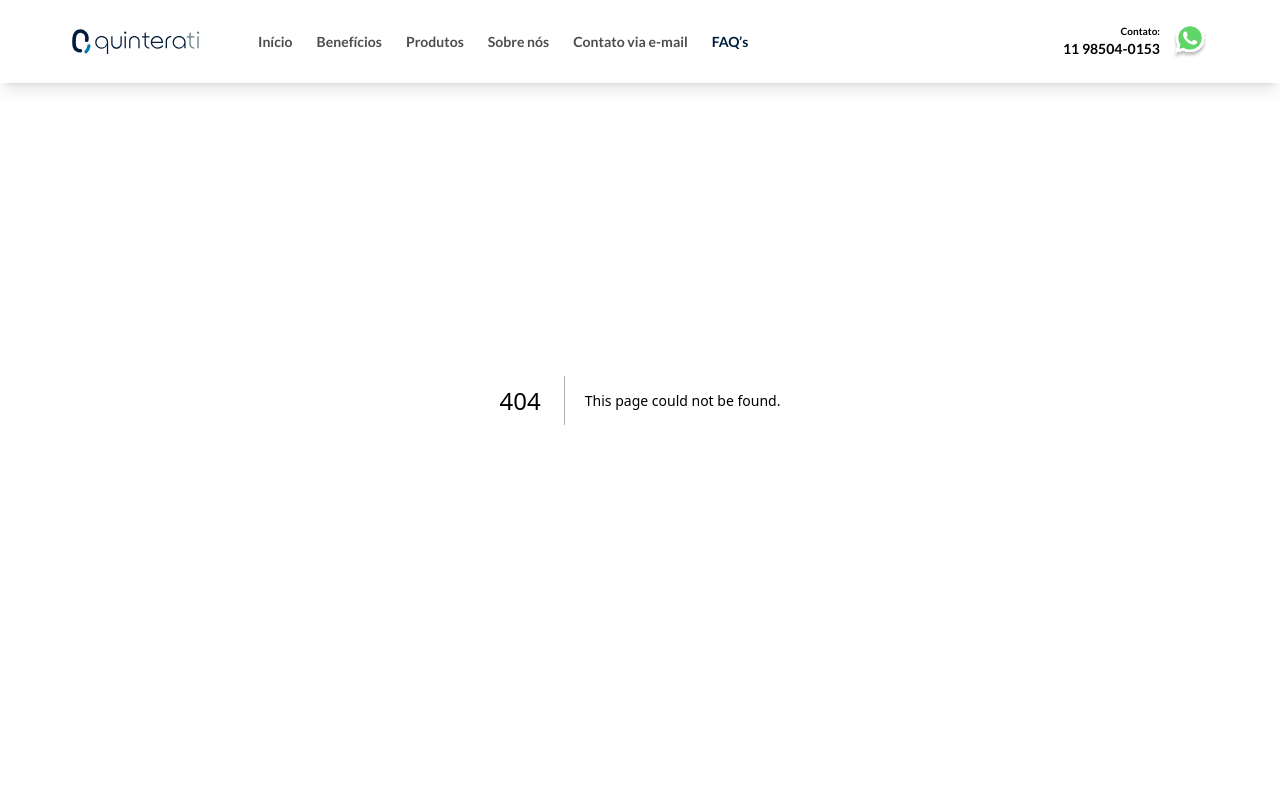
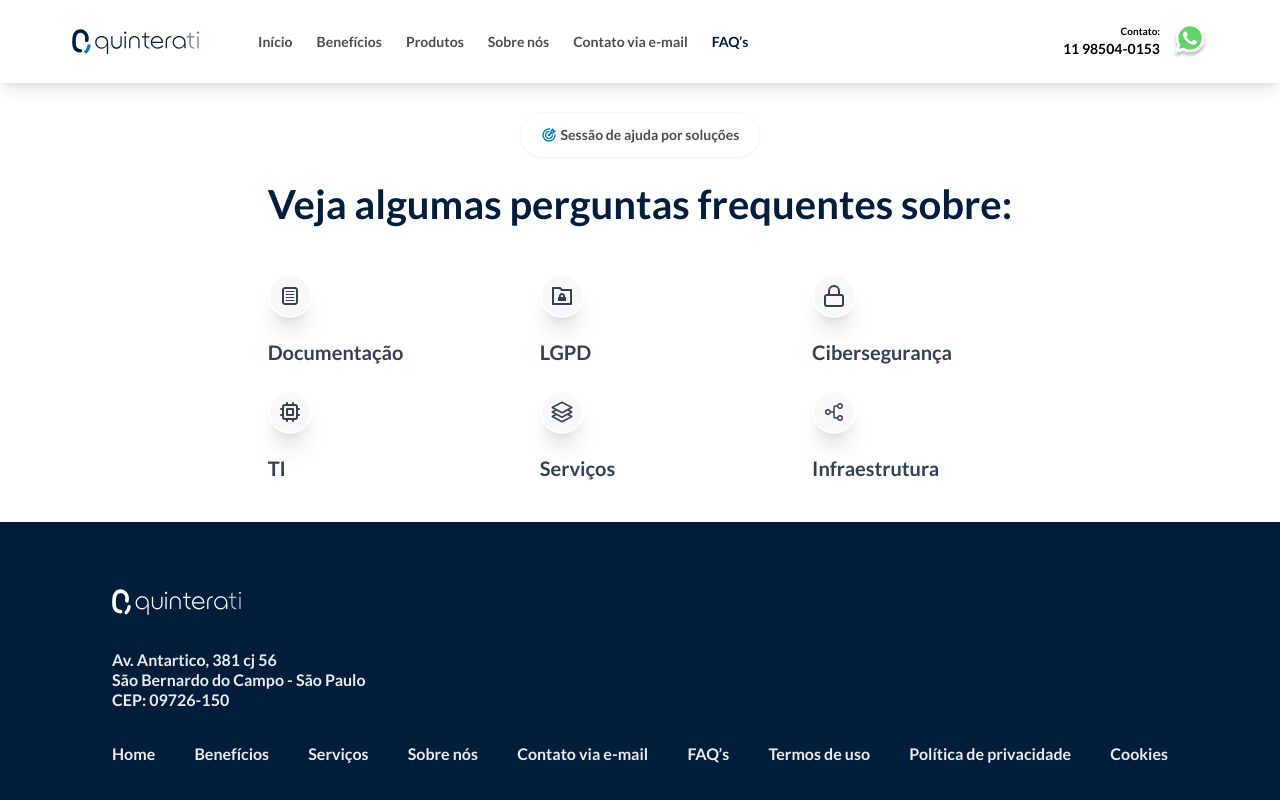
Before and after one commit to fernandoesposito/quinterati-web, a Next.js app: page /faqs in a window 1280 px wide. Before the commit this address had no page. Shown: the top 800 px of the page. Built offline with nearby package versions, Linux system fonts and the light colour scheme.

Commit message:
add: faq section, component & page

```diff
--- /dev/null
+++ b/src/app/faqs/page.tsx
@@ -0,0 +1,131 @@
+"use client"
+
+import { useState } from "react";
+
+import { FiLock } from "react-icons/fi";
+import { HiOutlineChip } from "react-icons/hi";
+import { HiOutlineSquare3Stack3D } from "react-icons/hi2";
+import { PiGitFork } from "react-icons/pi";
+import { RiFolderLockLine } from "react-icons/ri";
+import { TbTargetArrow } from "react-icons/tb";
+import { TiDocumentText } from "react-icons/ti";
+
+import { FaqCard } from "@/components/faqCard";
+import { FaqSection } from "@/components/faqSection";
+import { Highlight } from "@/components/highlight";
+
+export default function Faqs() {
+  const [ selectedId, setSelectedId ] = useState<number | null>(null);
+  const [currentTopic, setCurrentTopic] = useState<string>("");
+
+  return (
+    <>
+      <section className="w-screen bg-white px-52 pt-[calc(5rem+32px)] pb-10 flex flex-col gap-12">
+        <div className="flex flex-col items-center justify-center gap-4">
+          <Highlight
+            description="Sessão de ajuda por soluções"
+            icon={<TbTargetArrow />}
+          />
+          <div className="flex flex-col gap-10">
+            <h1 className="text-primary font-black text-header">Veja algumas perguntas frequentes sobre:</h1>
+            <div className="grid grid-cols-3 gap-x-[4.5rem] gap-y-6">
+              <FaqCard
+                id={0}
+                selectedId={selectedId}
+                setSelectedId={setSelectedId}
+                icon={<TiDocumentText />}
+                title="Documentação"
+                setCurrentTopic={setCurrentTopic}
+              />
+              <FaqCard
+                id={1}
+                selectedId={selectedId}
+                setSelectedId={setSelectedId}
+                icon={<RiFolderLockLine />}
+                title="LGPD"
+                setCurrentTopic={setCurrentTopic}
+              />
+              <FaqCard
+                id={2}
+                selectedId={selectedId}
+                setSelectedId={setSelectedId}
+                icon={<FiLock />}
+                title="Cibersegurança"
+                setCurrentTopic={setCurrentTopic}
+              />
+              <FaqCard
+                id={3}
+                selectedId={selectedId}
+                setSelectedId={setSelectedId}
+                icon={<HiOutlineChip />}
+                title="TI"
+                setCurrentTopic={setCurrentTopic}
+              />
+              <FaqCard
+                id={4}
+                selectedId={selectedId}
+                setSelectedId={setSelectedId}
+                icon={<HiOutlineSquare3Stack3D />}
+                title="Serviços"
+                setCurrentTopic={setCurrentTopic}
+              />
+              <FaqCard
+                id={5}
+                icon={<PiGitFork style={{ transform: "rotate(90deg)" }}/>}
+                selectedId={selectedId}
+                setSelectedId={setSelectedId}
+                title="Infraestrutura"
+                setCurrentTopic={setCurrentTopic}
+              />
+            </div>
+          </div>
+        </div>
+        { currentTopic ?
+        <div className="flex flex-col gap-6 items-center">
+          <h3 className="text-header font-black text-center text-support">Resultados para:
+            <span className="text-header front-black text-primary">&nbsp; {currentTopic}</span>
+          </h3>
+          <div className="max-w-3xl">
+            <FaqSection
+              answer="Nós temos um gerente dedicado em cada projeto. Você terá acesso a todas as fases de desenvolvimento
+              pelo whatsapp, relatórios, reuniões e protótipos. Todas as plataformas tem acesso livre e a qualquer hora
+              para você acompanhar em tempo real a criação do seu produto!"
+              index={0}
+              question="Como vou acompanhar o desenvolvimento?"
+            />
+            <FaqSection
+              answer="Nós temos um gerente dedicado em cada projeto. Você terá acesso a todas as fases de desenvolvimento
+              pelo whatsapp, relatórios, reuniões e protótipos. Todas as plataformas tem acesso livre e a qualquer hora
+              para você acompanhar em tempo real a criação do seu produto!"
+              index={1}
+              question="Qual o valor mínimo de investimento em um projeto?"
+            />
+            <FaqSection
+              answer="Nós temos um gerente dedicado em cada projeto. Você terá acesso a todas as fases de desenvolvimento
+              pelo whatsapp, relatórios, reuniões e protótipos. Todas as plataformas tem acesso livre e a qualquer hora
+              para você acompanhar em tempo real a criação do seu produto!"
+              index={2}
+              question="Qual a diferença entre nativo e web responsivo?"
+            />
+            <FaqSection
+              answer="Nós temos um gerente dedicado em cada projeto. Você terá acesso a todas as fases de desenvolvimento
+              pelo whatsapp, relatórios, reuniões e protótipos. Todas as plataformas tem acesso livre e a qualquer hora
+              para você acompanhar em tempo real a criação do seu produto!"
+              index={3}
+              question="O que é um MVP?"
+            />
+            <FaqSection
+              answer="Nós temos um gerente dedicado em cada projeto. Você terá acesso a todas as fases de desenvolvimento
+              pelo whatsapp, relatórios, reuniões e protótipos. Todas as plataformas tem acesso livre e a qualquer hora
+              para você acompanhar em tempo real a criação do seu produto!"
+              index={4}
+              question="Quais as diferenças entre  low-code, no-code e code?"
+            />
+          </div>
+        </div> :
+        <></>
+        }
+      </section>
+    </>
+  )
+}
--- /dev/null
+++ b/src/components/faqCard.tsx
@@ -0,0 +1,29 @@
+"use client"
+
+import { Dispatch, SetStateAction, useEffect } from "react";
+
+interface FaqCardProps {
+  id: number;
+  icon: any;
+  title: string;
+  selectedId: number | null;
+  setSelectedId: Dispatch<SetStateAction<number | null>>;
+  setCurrentTopic: Dispatch<SetStateAction<string>>;
+}
+
+export const FaqCard = ({ id, icon, title, selectedId, setSelectedId, setCurrentTopic }: FaqCardProps) => {
+  useEffect(() => {
+    id === selectedId ? setCurrentTopic(title) : null
+  }, [id, selectedId, setCurrentTopic, title])
+  return (
+    <div className={`flex flex-col gap-5 w-44 ${ selectedId === id ? "text-secondary" : "text-support"}`}>
+      <button
+        className={`rounded-full size-11 shadow-xl shadow-black-[0.1] flex justify-center items-center text-2xl border-2 border-white ${ selectedId === id ? "bg-secondary text-white" : "bg-main"}`}
+        onClick={() => setSelectedId(id)}
+      >
+        { icon }
+      </button>
+      <h3 className="font-semibold text-xl">{title}</h3>
+    </div>
+  )
+}
--- /dev/null
+++ b/src/components/faqSection.tsx
@@ -0,0 +1,32 @@
+"use client"
+
+import { useState } from "react";
+import { FiPlusCircle, FiMinusCircle } from "react-icons/fi";
+
+
+interface FaqSectionProps {
+  index: number;
+  question: string;
+  answer: string;
+}
+
+export const FaqSection = ({ index, question, answer }: FaqSectionProps) => {
+  const [isActive, setIsActive] = useState(false);
+
+  return (
+    <div className={`grid grid-cols-2 gap-2 ${ index ? "border-t border-support" : "" } pt-6 pb-8`}>
+      <h4 className="font-medium text-support">{question}</h4>
+      { isActive ?
+        <>
+          <button className="justify-self-end text-secondary text-xl">
+            <FiMinusCircle onClick={() => setIsActive(prevState => !prevState)} />
+          </button>
+          <p className="col-span-2 text-sm leading-5 text-support pr-2">{ answer }</p>
+        </> :
+        <button className="justify-self-end text-secondary text-xl">
+          <FiPlusCircle onClick={() => setIsActive(prevState => !prevState)}/>
+        </button>
+      }
+    </div>
+  )
+}
```
